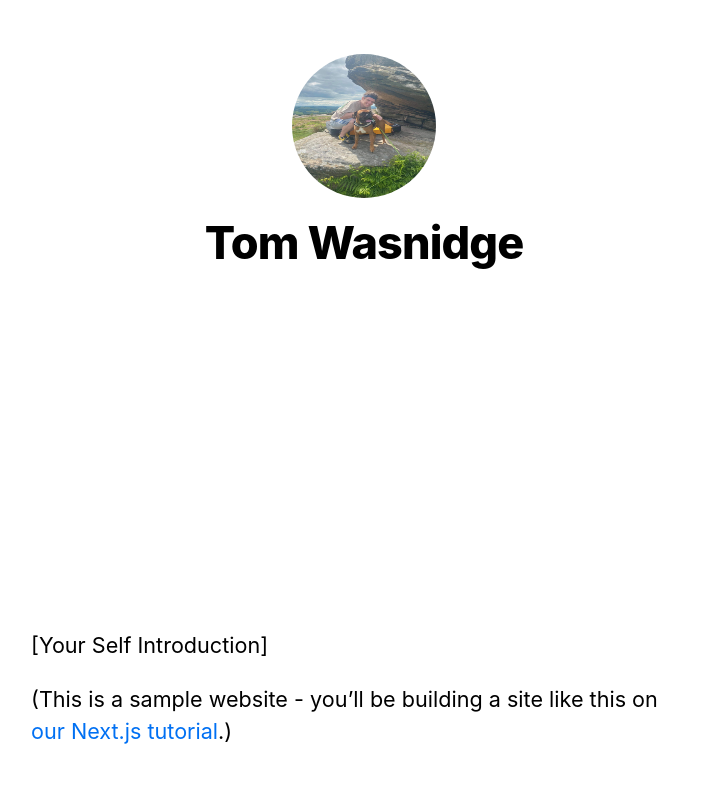
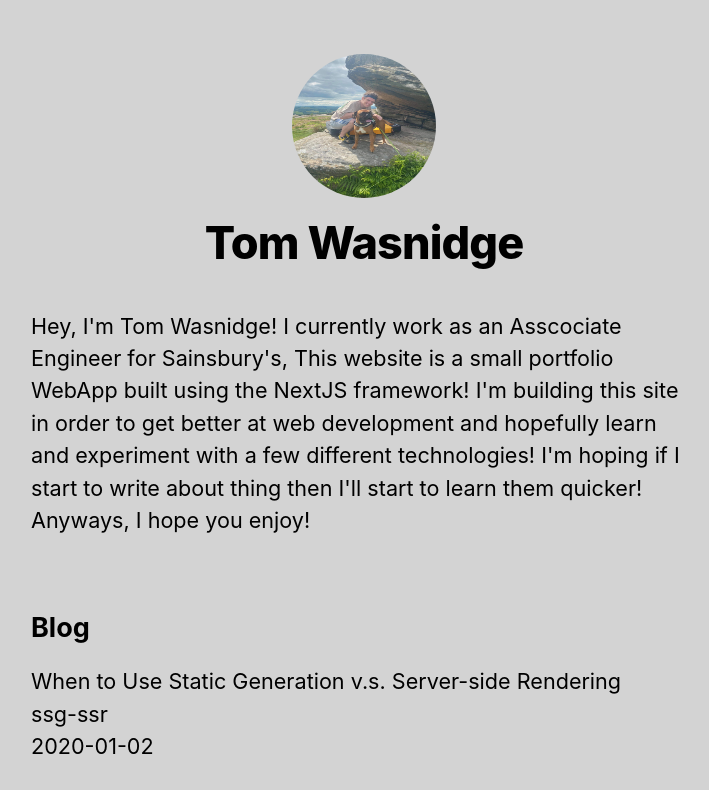
Before and after one commit to wozza0212/AnotherNextProject, a Next.js app: page / in a window 1280 px wide. Shown: the top 790 px of the page, without its empty margins (276-985 px from the left). Built offline with nearby package versions, Linux system fonts and the light colour scheme.

Commit message:
added getstaticprops

```diff
--- /dev/null
+++ b/lib/posts.js
@@ -0,0 +1,35 @@
+import fs from 'fs';
+import path from 'path';
+import matter from 'gray-matter';
+
+const postsDirectory = path.join(process.cwd(), 'posts');
+
+export function getSortedPostsData() {
+  // Get file names under /posts
+  const fileNames = fs.readdirSync(postsDirectory);
+  const allPostsData = fileNames.map((fileName) => {
+    // Remove ".md" from file name to get id
+    const id = fileName.replace(/\.md$/, '');
+
+    // Read markdown file as string
+    const fullPath = path.join(postsDirectory, fileName);
+    const fileContents = fs.readFileSync(fullPath, 'utf8');
+
+    // Use gray-matter to parse the post metadata section
+    const matterResult = matter(fileContents);
+
+    // Combine the data with the id
+    return {
+      id,
+      ...matterResult.data,
+    };
+  });
+  // Sort posts by date
+  return allPostsData.sort((a, b) => {
+    if (a.date < b.date) {
+      return 1;
+    } else {
+      return -1;
+    }
+  });
+}
--- a/package.json
+++ b/package.json
@@ -6,6 +6,7 @@
     "start": "next start"
   },
   "dependencies": {
+    "gray-matter": "^4.0.3",
     "next": "latest",
     "react": "18.2.0",
     "react-dom": "18.2.0"
--- a/pages/index.js
+++ b/pages/index.js
@@ -3,8 +3,18 @@
 import Link from 'next/link';
 import Layout, { siteTitle } from '../components/layout';
 import utilStyles from '../styles/utils.module.css';
+import { getSortedPostsData } from '../lib/posts';
 
-export default function Home() {
+export const getStaticProps = async () => {
+  const allPostsData = getSortedPostsData();
+  return {
+    props: {
+      allPostsData,
+    },
+  };
+}
+
+const Home = ({ allPostsData }) => {
   return (
     <Layout home>
       <div className={styles.container}>
@@ -12,11 +22,36 @@
         <title>{siteTitle}</title>
       </Head>
       <section className={utilStyles.headingMd}>
-        <p>[Your Self Introduction]</p>
+        <p>Hey, I'm Tom Wasnidge! I currently work as an Asscociate Engineer for Sainsbury's,
+          This website is a small portfolio WebApp built using the NextJS framework!
+          I'm building this site in order to get better at web development and hopefully
+          learn and experiment with a few different technologies! I'm hoping if I start to write about
+          thing then I'll start to learn them quicker!
+          Anyways, I hope you enjoy!
+        </p>
+        <br />
+        <section className={`${utilStyles.headingMd} ${utilStyles.padding1px}`}>
+        <h2 className={utilStyles.headingLg}>Blog</h2>
+        <ul className={utilStyles.list}>
+        {allPostsData.map(({ id, date, title }) => (
+            <li className={utilStyles.listItem} key={id}>
+              {title}
+              <br />
+              {id}
+              <br />
+              {date}
+            </li>
+          ))}
+        </ul>
+      </section>
+
         <p>
           (This is a sample website - you’ll be building a site like this on{' '}
           <a href="https://nextjs.org/learn">our Next.js tutorial</a>.)
         </p>
+        <Link href="/posts/new-post">
+          <h3>First Post</h3>
+        </Link>
       </section>
 
     </div>
@@ -24,3 +59,5 @@
 
   )
 }
+
+export default Home;
--- /dev/null
+++ b/posts/pre-rendering.md
@@ -0,0 +1,11 @@
+---
+title: 'Two Forms of Pre-rendering'
+date: '2020-01-01'
+---
+
+Next.js has two forms of pre-rendering: **Static Generation** and **Server-side Rendering**. The difference is in **when** it generates the HTML for a page.
+
+- **Static Generation** is the pre-rendering method that generates the HTML at **build time**. The pre-rendered HTML is then _reused_ on each request.
+- **Server-side Rendering** is the pre-rendering method that generates the HTML on **each request**.
+
+Importantly, Next.js lets you **choose** which pre-rendering form to use for each page. You can create a "hybrid" Next.js app by using Static Generation for most pages and using Server-side Rendering for others.
--- /dev/null
+++ b/posts/ssg-ssr.md
@@ -0,0 +1,19 @@
+---
+title: 'When to Use Static Generation v.s. Server-side Rendering'
+date: '2020-01-02'
+---
+
+We recommend using **Static Generation** (with and without data) whenever possible because your page can be built once and served by CDN, which makes it much faster than having a server render the page on every request.
+
+You can use Static Generation for many types of pages, including:
+
+- Marketing pages
+- Blog posts
+- E-commerce product listings
+- Help and documentation
+
+You should ask yourself: "Can I pre-render this page **ahead** of a user's request?" If the answer is yes, then you should choose Static Generation.
+
+On the other hand, Static Generation is **not** a good idea if you cannot pre-render a page ahead of a user's request. Maybe your page shows frequently updated data, and the page content changes on every request.
+
+In that case, you can use **Server-Side Rendering**. It will be slower, but the pre-rendered page will always be up-to-date. Or you can skip pre-rendering and use client-side JavaScript to populate data.
--- a/styles/Home.module.css
+++ b/styles/Home.module.css
@@ -3,7 +3,6 @@
   padding: 0 0.5rem;
   display: flex;
   flex-direction: column;
-  justify-content: center;
   align-items: center;
 }
 
--- a/styles/global.css
+++ b/styles/global.css
@@ -6,6 +6,7 @@
     Cantarell, Fira Sans, Droid Sans, Helvetica Neue, sans-serif;
   line-height: 1.6;
   font-size: 18px;
+  background-color: lightgrey;
 
 }
 
```
Also changed, not shown: 1 other file (tests, documents, lock files or other folders).
